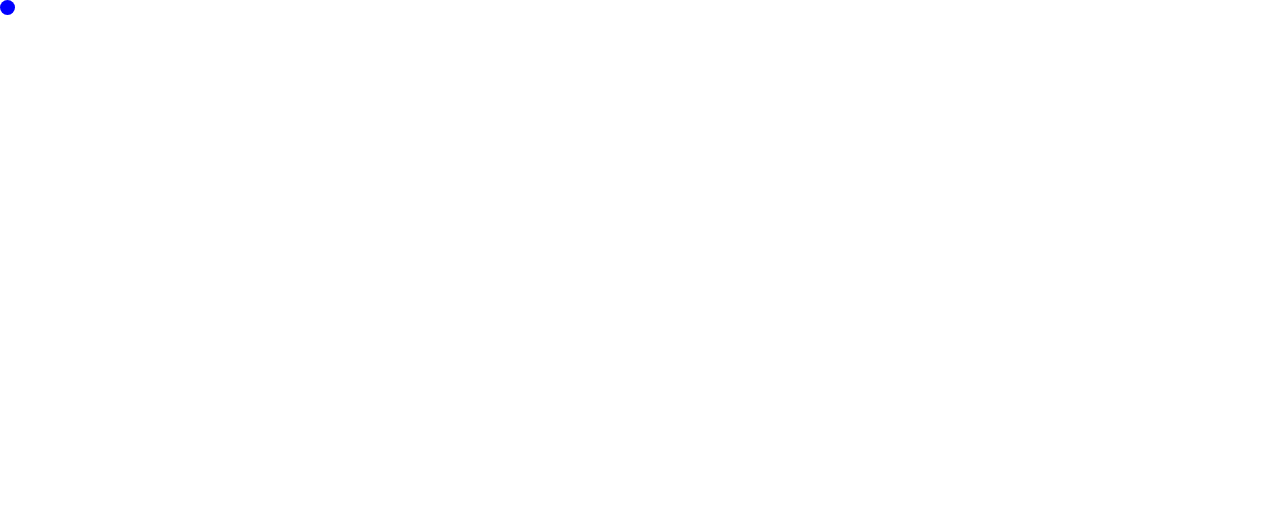
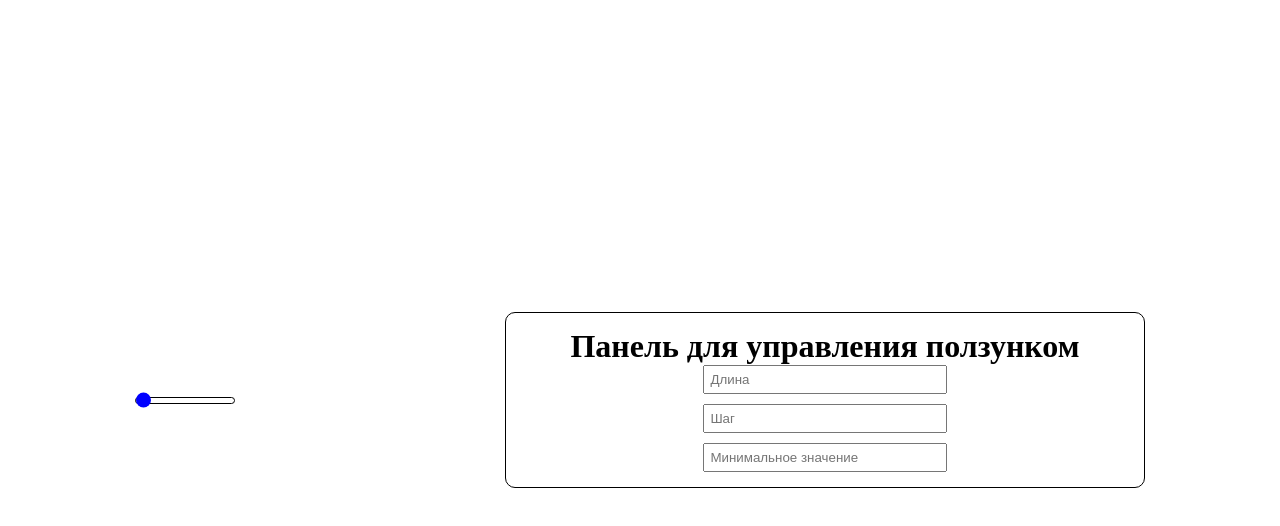
Before and after one commit to canoua/4-task, a website built with Vite: page index.html in a window 1280 px wide. Built offline with nearby package versions, Linux system fonts and the light colour scheme.

Commit message:
slider working, uncomment panel

```diff
--- a/index.html
+++ b/index.html
@@ -6,13 +6,13 @@
     <title>4 задание</title>
   </head>
   <body>
-    <!-- <div id="app"> -->
-    <!-- <div class="wrapper"> -->
-    <!-- <div class="line"> -->
-    <div class="range" id="range"></div>
-    <!-- </div> -->
-    <!-- </div> -->
-    <!-- </div> -->
+    <div id="app">
+      <div class="wrapper">
+        <div class="line">
+          <div class="range" id="range"></div>
+        </div>
+      </div>
+    </div>
     <script type="module" src="/src/main.ts"></script>
   </body>
 </html>
--- a/src/components/input.ts
+++ b/src/components/input.ts
@@ -90,8 +90,5 @@ export function input() {
   document.addEventListener('DOMContentLoaded', function() {
     const input = new Input('app');
     // const panel = new Panel('app');
-    // console.log(input.range);
-
-    // input.dragInput();
   })
 }
--- a/src/components/test.ts
+++ b/src/components/test.ts
@@ -1,6 +1,7 @@
 export function test() {
   class Input {
     range: any = document.getElementById('range');
+    line: any = document.getElementById('line');
     // координаты мыши
     x: any = 0;
     y: any = 0;
@@ -8,8 +9,10 @@ export function test() {
     // определяем координаты ползунка
     rangeCoords: any = this.range.getBoundingClientRect();
     coords: any = {
-        x: this.rangeCoords.left + window.scrollX,
-        y: this.rangeCoords.top + window.scrollY
+        x: this.rangeCoords.left,
+        y: this.rangeCoords.top + window.scrollY,
+        minX: 0,
+        maxX: 80
     };
 
     positionRange: any;
@@ -47,13 +50,51 @@ export function test() {
     }
 
     newPositionRange() {
-      this.coords.x = this.x;
-      this.range.style.left = `${this.x}px`;
-      this.range.style.top = `${this.y}px`;
+      // нужен рефактор)
+      if(this.x>=150 && this.x<=235) {
+        this.coords.x = this.x;
+        this.range.style.left = `${this.x-150}px`;
+        console.log(this.range.style.left);
+      } else {
+        this.coords.x = 0
+      }
     }
+  }
+
+    class Panel {
+      app: any;
+      title: any;
+      container: any;
+      inputStep: any;
+      inputWidth: any;
+      inputMin: any;
+      constructor() {
+        this.app = document.getElementById('app')
+        this.container = document.createElement('div');
+        this.container.classList.add('panel-container');
+
+        this.title = document.createElement('h1');
+        this.title.textContent = 'Панель для управления ползунком';
+
+        this.app.appendChild(this.container);
+        this.container.appendChild(this.title);
+        this.createInput(this.container, this.inputWidth, 'input-width', 'Длина', 'input-width');
+        this.createInput(this.container, this.inputStep, 'input-step', 'Шаг', 'input-step');
+        this.createInput(this.container, this.inputMin, 'input-min', 'Минимальное значение', 'input-min');
+      }
+
+      createInput(parent: any, element: any, name: string, placeholder: string, className: string) {
+        element = document.createElement('input');
+        element.setAttribute('type', 'text');
+        element.setAttribute('name', name);
+        element.setAttribute('placeholder', placeholder);
+        element.classList.add(className);
+        parent.appendChild(element);
+      }
   }
 
   document.addEventListener('DOMContentLoaded', function() {
     const input = new Input();
+    const panel = new Panel();
   })
 }
--- a/src/style.css
+++ b/src/style.css
@@ -14,27 +14,30 @@
 .wrapper {
   width: 100px;
   height: 7px;
-  position: relative;
 }
 
 .line {
-  width: 100%;
+  width: 100px;
+  /* width: 100%; */
   height: 100%;
   background-color: #fff;
   border: 1px solid #000;
   border-radius: 5px;
+  position: relative;
 }
 
 .range {
   position: absolute;
+  left: 0;
+  /* top: 0; */
   /* left: 50%; */
-  /* top: 50%; */
-  /* transform: translate(-50%, -50%); */
+  top: 50%;
+  transform: translate(0, -50%);
   width: 15px;
   height: 15px;
   border-radius: 100%;
   background-color: blue;
-  /* cursor: grab; */
+  cursor: grab;
   z-index: 100;
 }
 
```
